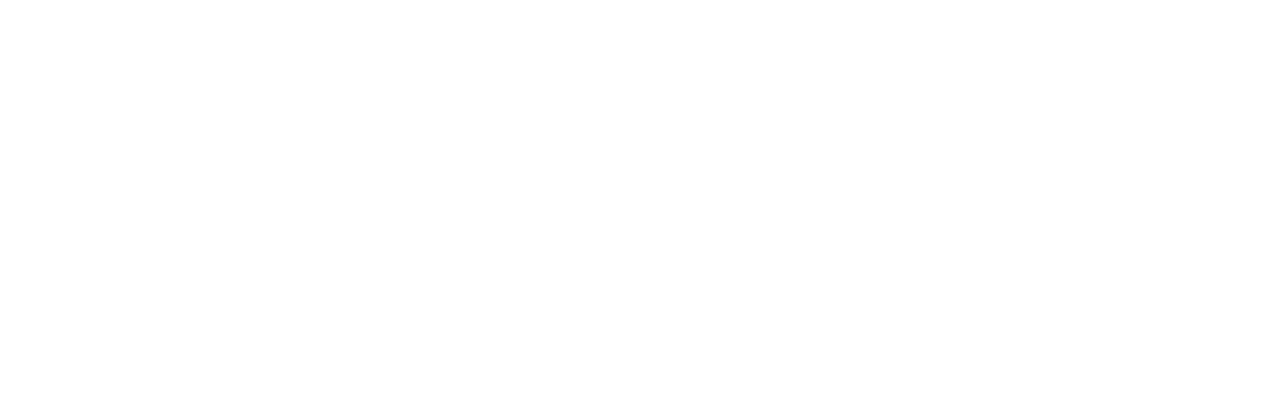
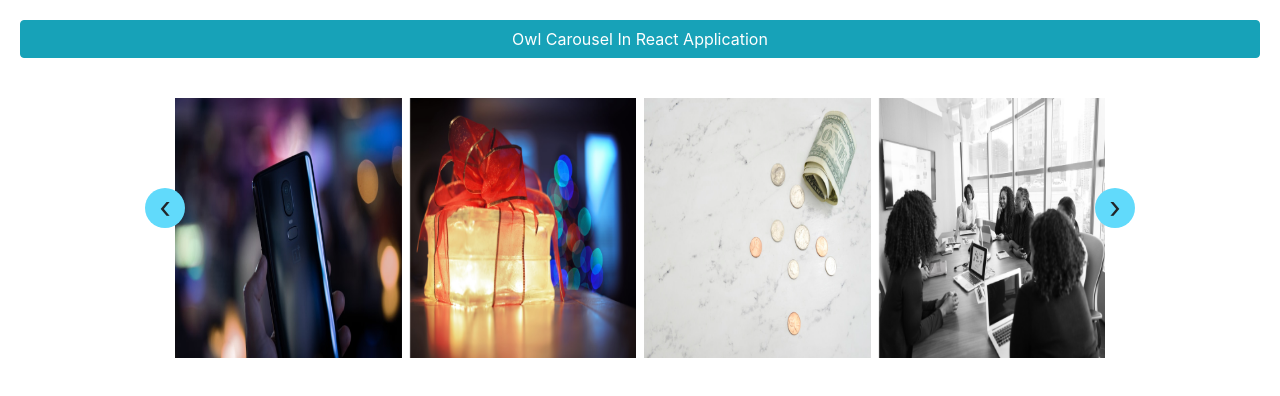
Before and after one commit to thesaintzion/redux-app, a React (Create React App) app: page /owl in a window 1280 px wide. Shown: the top 396 px of the page. Built offline with nearby package versions, Linux system fonts and the light colour scheme.

Commit message:
Added owl for Chi...

```diff
--- a/package.json
+++ b/package.json
@@ -11,6 +11,7 @@
     "react": "^17.0.1",
     "react-bootstrap": "^1.4.0",
     "react-dom": "^17.0.1",
+    "react-owl-carousel": "^2.3.1",
     "react-router-dom": "^5.2.0",
     "react-scripts": "4.0.0",
     "web-vitals": "^0.2.4"
--- a/public/index.html
+++ b/public/index.html
@@ -25,6 +25,7 @@
       Learn how to configure a non-root public URL by running `npm run build`.
     -->
     <title>React App</title>
+    <script src="https://code.jquery.com/jquery-3.4.1.min.js"></script>
   </head>
   <body>
     <noscript>You need to enable JavaScript to run this app.</noscript>
@@ -39,5 +40,6 @@
       To begin the development, run `npm start` or `yarn start`.
       To create a production bundle, use `npm run build` or `yarn build`.
     -->
+
   </body>
 </html>
--- a/src/App.css
+++ b/src/App.css
@@ -52,8 +52,9 @@
 }
 
 *{
-  -webkit-filter: grayscale(50%); /* Safari 6.0 - 9.0 */
-filter: grayscale(50%);
+  /* -webkit-filter: grayscale(50%);  */
+  /* Safari 6.0 - 9.0 */
+/* filter: grayscale(50%); */
 }
 
 
@@ -114,3 +115,56 @@
   left: 0;
   z-index: 100;
 }
+
+.title
+{
+        margin-bottom: 20px;
+        padding:20px
+}
+.img
+{
+        height: 260px;width:100%
+}
+
+.owl-carousel .prev-slide{
+  left: -33px;
+}
+.owl-carousel .owl-nav .owl-next{
+  background-color: #61dafb !important;
+  width: 40px;
+  height: 40px;
+  border-radius: 40px !important;
+
+}
+
+.owl-carousel .owl-nav .owl-next{
+position: absolute !important;
+right: -30px !important;
+top: 90px !important;
+
+}
+.owl-carousel .owl-nav .owl-prev{
+  position: absolute !important;
+  left: -30px !important;
+  top: 90px !important;
+
+  }
+
+.owl-carousel .owl-nav .owl-prev{
+  background-color: #61dafb !important;
+  width: 40px;
+  height: 40px;
+  border-radius: 40px !important;
+
+}
+.owl-carousel .owl-nav span{
+  font-size: 30px !important;
+  line-height: 30px !important;
+
+}
+.owl-carousel .prev-slide:hover{
+ background-position: 0px -53px;
+}
+.owl-carousel .next-slide:hover{
+background-position: -24px -53px;
+}
--- a/src/App.js
+++ b/src/App.js
@@ -7,6 +7,8 @@
 import MorePage from './screens/MorePage';
 import Menu from './screens/Menu';
 import Api from './screens/Api';
+import Owl from './screens/Owl'
+
 
 class App extends  Component {
 
@@ -20,12 +22,14 @@
           <Carosel/>
           <Posts/>
           <AddPost/>
+          {/* <Owl/> */}
           <Menu/>
       </React.Fragment>
      </Route>
 
       <Route path="/more" component={MorePage} />
       <Route path="/api-posts" component={ Api } />
+      <Route path="/owl" component={ Owl } />
       </Switch>
       </>
       // </Router>
--- a/src/redux/sagas/api-saga.js
+++ b/src/redux/sagas/api-saga.js
@@ -6,7 +6,7 @@
   yield takeEvery( API_REQUEST, workerSaga);
 }
 
-function* workerSaga(){
+function* workerSaga(action){
   try {
     const payload = yield call(getData, action.payload.url);
     yield put({ type: GET_POSTS, payload });
--- /dev/null
+++ b/src/screens/Owl.js
@@ -0,0 +1,50 @@
+import React, { Component } from 'react';
+import OwlCarousel from 'react-owl-carousel';
+import 'owl.carousel/dist/assets/owl.carousel.css';
+import 'owl.carousel/dist/assets/owl.theme.default.css';
+import img1 from '../assets/img/mobile-dev.jpg';
+import img2 from '../assets/img/bonus.jpg';
+import img3 from '../assets/img/financial2.jpg';
+import img4 from '../assets/img/consult.jpg';
+
+
+
+export default class Owl extends Component {
+    render() {
+        return (
+            <div>
+          <div class='container-fluid' >
+           <div className="row title" style={{marginBottom: "20px"}} >
+           <div class="col-sm-12 btn btn-info">
+           Owl Carousel In React Application
+           </div>
+           </div>
+       </div>
+       <div class='container-fluid' >
+       <div className="row">
+           <div className="col-lg-9 mx-auto">
+           <OwlCarousel items={4}
+        //   className="owl-theme"
+          loop
+          nav
+          margin={8} >
+           <div ><img  className="img" src= {img1}/>
+           </div>
+           <div><img  className="img" src= {img2}/></div>
+           <div ><img  className="img" src= {img3}/></div>
+           <div><img  className="img" src= {img4}/></div>
+
+           <div ><img  className="img" src= {img1}/></div>
+           <div><img  className="img" src= {img2}/></div>
+           <div ><img  className="img" src= {img3}/></div>
+           <div><img  className="img" src= {img4}/></div>
+      </OwlCarousel>
+           </div>
+           </div>
+
+      </div>
+
+      </div>
+          )
+    }
+}
```
Also changed, not shown: 1 other file (tests, documents, lock files or other folders).
